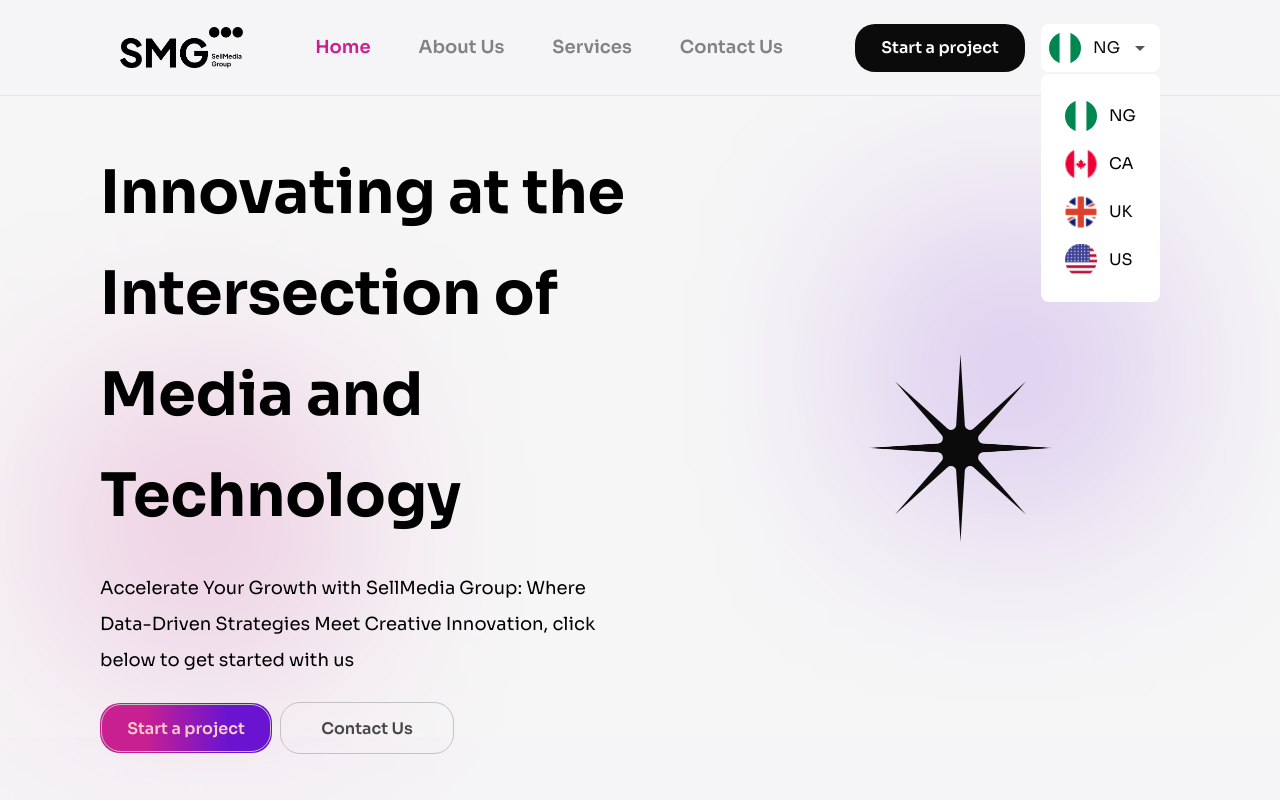
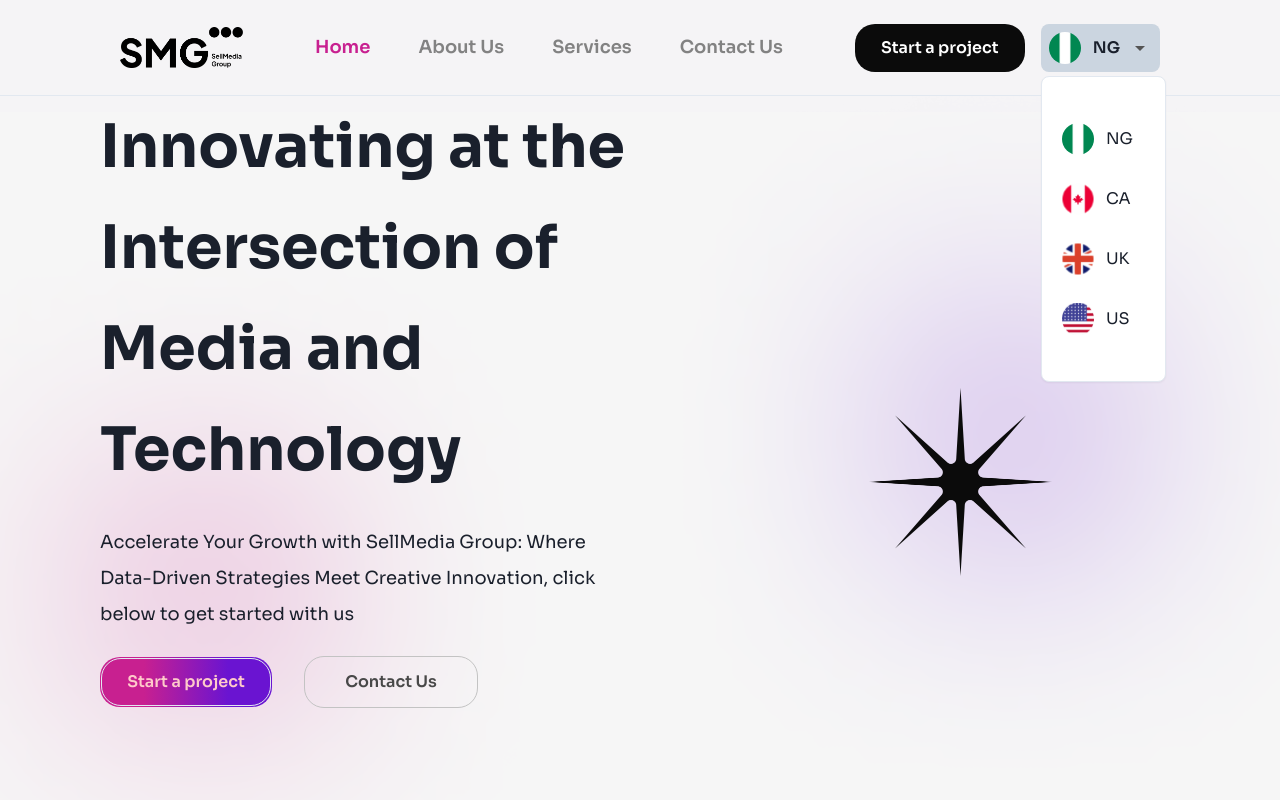
Before and after one commit to sellmedia-admin/SMG-Official, a Next.js app: page / in a window 1280 px wide. Both pictures are taken after a click on the button "NG". Shown: the top 800 px of the page. Built offline with nearby package versions, Linux system fonts and the light colour scheme.

Commit message:
clean ups

```diff
--- a/app/layout.tsx
+++ b/app/layout.tsx
@@ -3,6 +3,7 @@ import { Sora } from "next/font/google";
 import "./globals.css";
 import NextTopLoader from "nextjs-toploader";
 import { Footer, Navbar } from "@/components";
+import { ChakraProvider } from "@chakra-ui/react";
 
 const inter = Sora({ subsets: ["latin"] });
 
@@ -19,10 +20,12 @@ export default function RootLayout({
   return (
     <html lang="en">
       <body className={inter.className}>
-        <NextTopLoader />
-        <Navbar />
-        {children}
-        <Footer />
+        <ChakraProvider>
+          <NextTopLoader />
+          <Navbar />
+          {children}
+          <Footer />
+        </ChakraProvider>
       </body>
     </html>
   );
--- a/app/page.tsx
+++ b/app/page.tsx
@@ -1,11 +1,20 @@
-import { AboutSections, CustomButton, ServicesSection } from "@/components";
+"use client";
+import {
+  AboutSections,
+  CustomButton,
+  Modal,
+  ServicesSection,
+} from "@/components";
 import { ACHIEVEMENTS, SERVICES } from "@/data";
 
-import { Box, Flex, Text } from "@chakra-ui/react";
+import { Box, Flex, Text, useDisclosure } from "@chakra-ui/react";
 import Image from "next/image";
 import Link from "next/link";
+import { useState } from "react";
 
 export default function Home() {
+  // const [isModalOpen, setIsModalOpen] = useState(false);
+  const { isOpen, onOpen, onClose } = useDisclosure();
   return (
     <>
       <main className="min-h-home bg-hero-bg bg-no-repeat bg-center bg-cover  grid grid-cols-2 place-items-center">
@@ -19,6 +28,7 @@ export default function Home() {
             Strategies Meet Creative Innovation, click below to get started with
             us
           </Text>
+          <Box position={"relative"}>
             <Flex alignItems={"center"} gap={8}>
               <div className="bg-custom-gradient p-[1px] rounded-20">
                 <CustomButton className="bg-custom-gradient border-1 border-bd-grey-1 rounded-20 text-red-200">
@@ -26,16 +36,37 @@ export default function Home() {
                 </CustomButton>
               </div>
               <Link
-              href={"/"}
+                href={"#"}
                 className=" p-[1px] rounded-20 border border-bd-grey-1"
               >
-              <CustomButton className="text-b-ash">Contact Us</CustomButton>
+                <CustomButton
+                  className="text-b-ash rounded-20 "
+                  onClick={onOpen}
+                >
+                  Contact Us
+                </CustomButton>
               </Link>
             </Flex>
+            <div className="">
+              <img
+                src="/gif/arrow.gif"
+                alt="arrows"
+                width={224}
+                height={224}
+                className="rotate-45"
+              />
+            </div>
+          </Box>
         </div>
 
         <div>
-          <img src="/imgs/hero-star.png" alt="star" width={185} height={185} />
+          <img
+            src="/imgs/hero-star.png"
+            alt="star"
+            width={185}
+            height={185}
+            className="-mt-16"
+          />
         </div>
       </main>
 
@@ -112,7 +143,7 @@ export default function Home() {
       </section>
 
       <section className="min-h-screen text-center bg-b-black">
-        <Box paddingTop={80} marginBottom={40}>
+        <Box className="pt-[80px]">
           <Flex gap={8} alignItems={"center"} justifyContent={"center"}>
             <img
               src={`/icons/achievements-star.svg`}
@@ -212,6 +243,8 @@ export default function Home() {
           </>
         </Box>
       </section>
+
+      <Modal isOpen={isOpen} onClose={onClose} />
     </>
   );
 }
--- a/components/Button/Button.tsx
+++ b/components/Button/Button.tsx
@@ -16,6 +16,8 @@ interface CustomButtonProps extends ButtonProps {
   color?: string;
   rounded?: string;
   height?: string;
+  border?: string;
+  borderRadius?: string;
 }
 
 const CustomButton = forwardRef<HTMLButtonElement, CustomButtonProps>(
@@ -32,6 +34,9 @@ const CustomButton = forwardRef<HTMLButtonElement, CustomButtonProps>(
       fontSize = "16px",
       fontWeight = 600,
       rightIcon,
+      color = "",
+      border = "",
+      borderRadius = "20px",
       className,
       height = "48px",
       width = "170px",
@@ -43,7 +48,7 @@ const CustomButton = forwardRef<HTMLButtonElement, CustomButtonProps>(
       <Button
         type={type}
         w={width}
-        borderRadius={rounded}
+        borderRadius={borderRadius}
         spinnerPlacement="start"
         leftIcon={leftIcon}
         rightIcon={rightIcon}
@@ -53,9 +58,11 @@ const CustomButton = forwardRef<HTMLButtonElement, CustomButtonProps>(
         paddingX={paddingX}
         variant={variant}
         onClick={onClick}
+        border={border}
+        color={color}
         fontSize={fontSize}
         height={height}
-        className={cn(" text-white  leading-[23px] h-full", className)}
+        className={cn("text-white leading-[23px] h-full", className)}
         _hover={{ opacity: "0.9" }}
         // _disabled={{
         //   cursor: "not-allowed",
--- a/components/Menu/Menu.tsx
+++ b/components/Menu/Menu.tsx
@@ -44,7 +44,7 @@ const CustomSelect: React.FC<CustomSelectProps> = ({
           <img src="/icons/arrow-drop-down.svg" width={24} height={24} />
         }
         bg="white"
-        className="rounded-lg !border-white !outline-none text-b-black px-2 bg-white"
+        className="!rounded-lg !border-white !outline-none text-b-black !px-2 bg-white !h-[48px]"
       >
         <Flex align="center">
           <Image
@@ -56,12 +56,24 @@ const CustomSelect: React.FC<CustomSelectProps> = ({
           <Box className="font-600 leading-[18px]">{selectedValue?.label}</Box>
         </Flex>
       </MenuButton>
-      <MenuList bg="white" mt={-6} paddingY={10} className="w-full rounded-lg">
+      <MenuList
+        bg="white"
+        mt={-1}
+        minWidth={""}
+        paddingY={6}
+        className="!w-[125px] !rounded-lg"
+      >
         {teamList.map((option) => (
           <MenuItem
             key={option.value}
             onClick={() => handleMenuItemClick(option.value)}
-            className="w-full m-4"
+            className="my-4"
+            sx={{
+              backgroundColor: "transparent",
+              "&:focus": {
+                outline: "none",
+              },
+            }}
           >
             <Flex align="center" className="px-[8px]">
               <Image
--- /dev/null
+++ b/components/Modal/Modal.tsx
@@ -0,0 +1,46 @@
+import {
+  Button,
+  Modal,
+  ModalBody,
+  ModalCloseButton,
+  ModalContent,
+  ModalFooter,
+  ModalHeader,
+  ModalOverlay,
+  Text,
+} from "@chakra-ui/react";
+
+const CustomModal = ({
+  isOpen,
+  onClose,
+}: {
+  isOpen: boolean;
+  onClose: any;
+}) => {
+  return (
+    <Modal
+      isOpen={isOpen}
+      onClose={onClose}
+      isCentered
+      closeOnOverlayClick={true}
+    >
+      <ModalOverlay />
+      <ModalContent>
+        <ModalHeader>CustomModal</ModalHeader>
+        <ModalCloseButton />
+        <ModalBody>
+          {/* Your modal content goes here */}
+          <Text>Hello</Text>
+          hiii
+        </ModalBody>
+        <ModalFooter>
+          <Button colorScheme="blue" mr={3} onClick={onClose}>
+            Close
+          </Button>
+        </ModalFooter>
+      </ModalContent>
+    </Modal>
+  );
+};
+
+export default CustomModal;
--- a/components/Navbar/Navbar.tsx
+++ b/components/Navbar/Navbar.tsx
@@ -1,7 +1,5 @@
 "use client";
-import { Box, Select, Text } from "@chakra-ui/react";
-
-import Image from "next/image";
+import { Box, Text } from "@chakra-ui/react";
 import Link from "next/link";
 import { usePathname, useRouter } from "next/navigation";
 import { useState } from "react";
@@ -61,12 +59,7 @@ const Navbar = () => {
         {/* buttons at the right */}
         <Box className="ml-auto flex gap-4 ">
           <Link href={"/bet-converter"}>
-            <CustomButton
-              className="bg-b-black  h-12"
-              paddingY="12"
-              paddingX="24"
-              rounded="20"
-            >
+            <CustomButton className="bg-b-black text-white" rounded="20">
               Start a project
             </CustomButton>
           </Link>
--- a/components/ServicesSection/ServicesSection.tsx
+++ b/components/ServicesSection/ServicesSection.tsx
@@ -22,7 +22,7 @@ const ServiceText = ({ title, text, linkTo }: { [x: string]: string }) => {
       <Text className="leading-9 my-6">{text}</Text>
       <Link href={linkTo}>
         <CustomButton
-          className="text-b-pink !justify-start"
+          className="text-b-pink !justify-start !pl-0"
           rightIcon={<img src="/icons/arrows-long-right.svg" />}
         >
           Learn more
--- a/components/index.tsx
+++ b/components/index.tsx
@@ -4,3 +4,4 @@ export { default as Menu } from "./Menu/Menu";
 export { default as AboutSections } from "./AboutSections/AboutSections";
 export { default as ServicesSection } from "./ServicesSection/ServicesSection";
 export { default as Footer } from "./Footer/Footer";
+export { default as Modal } from "./Modal/Modal";
```
Also changed, not shown: public/gif/arrow.gif (added), 1 other file (tests, documents, lock files or other folders). Lines whose indentation alone changed are shown as unchanged.
